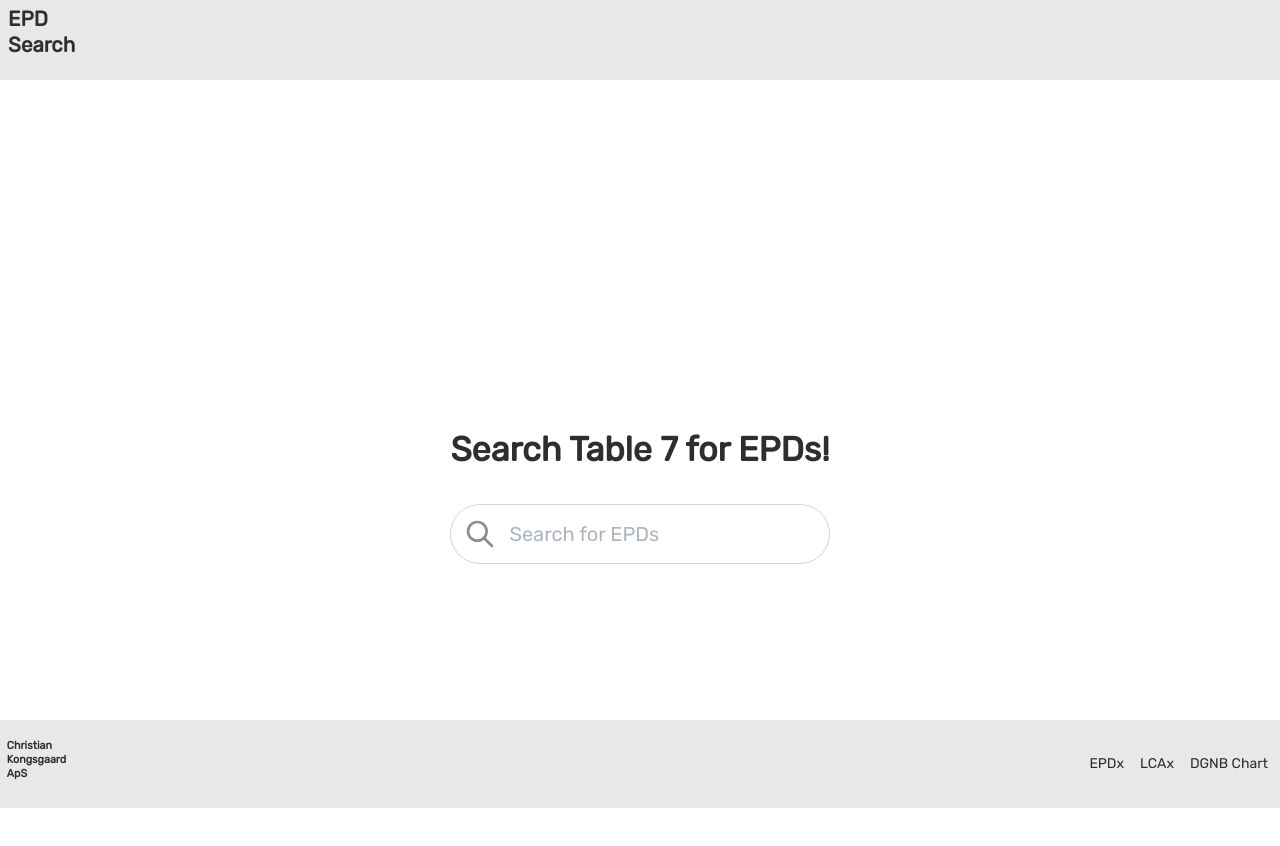
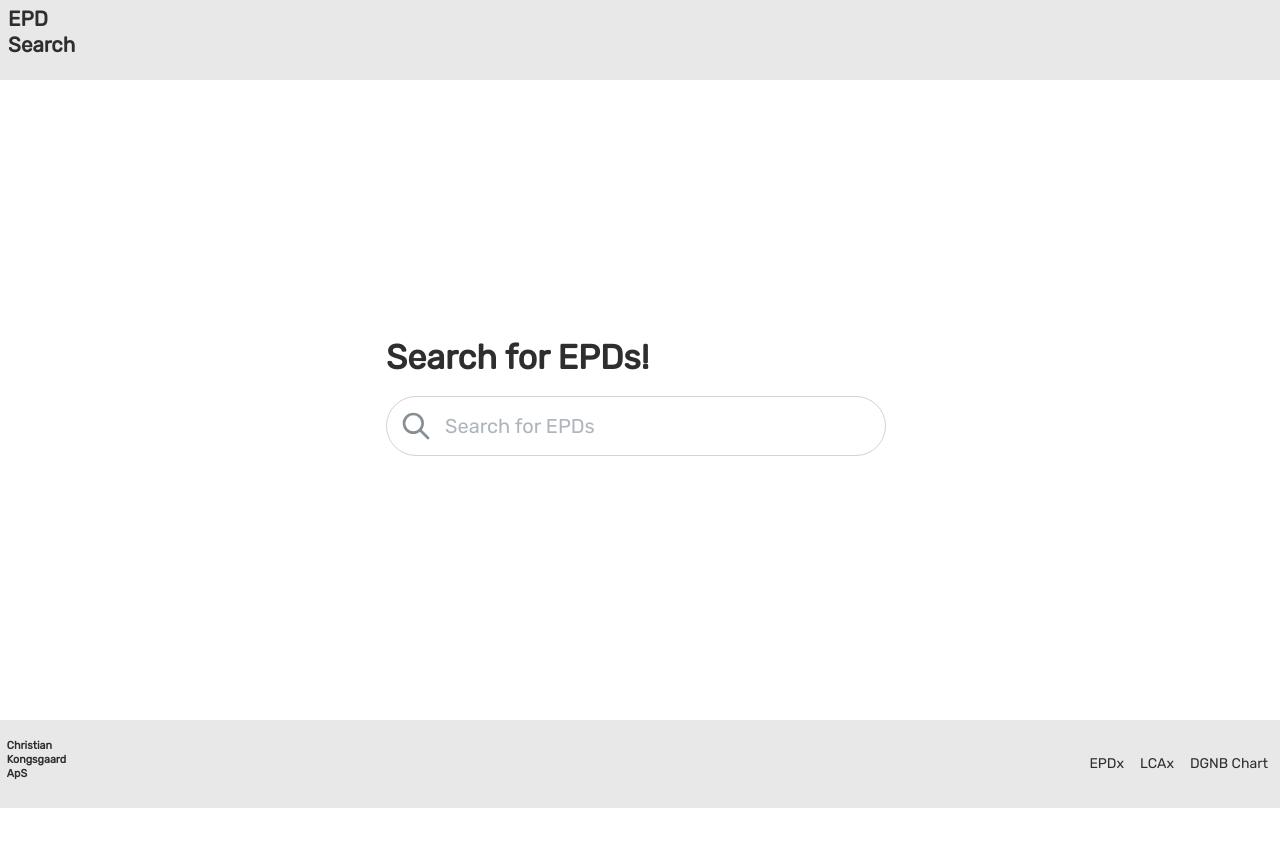
Before and after one commit to ocni-dtu/search-epds, a React (Vite) app: page / in a window 1280 px wide. Shown: the top 846 px of the page. After the commit the page ends 812 px from the top, so only its background shows below. Built offline with nearby package versions, Linux system fonts and the light colour scheme.

Commit message:
updated workflow

```diff
--- a/package.json
+++ b/package.json
@@ -7,7 +7,6 @@
     "dev": "vite --port 8000 --host",
     "build": "tsc && vite build",
     "preview": "vite preview",
-    "typecheck": "tsc --noEmit",
     "lint": "eslint src/**/*.{tsx,ts}",
     "lint:fix": "eslint --fix src/**/*.{tsx,ts}",
     "format": "prettier --check \"**/*.{ts,tsx}\"",
--- a/src/components/Header/Header.tsx
+++ b/src/components/Header/Header.tsx
@@ -1,23 +1,27 @@
 import React from 'react'
-import { Grid, useMantineTheme } from '@mantine/core'
-import { Link, useLocation } from 'react-router-dom'
+import { Grid, UnstyledButton, useMantineTheme } from '@mantine/core'
+import { useLocation } from 'react-router-dom'
 import { SearchBar } from '@components'
 import EPDLogo from '../../assets/epd_logo.svg?react'
+import { useNavigate } from 'react-router'
 
 export const Header = () => {
   const theme = useMantineTheme()
   const location = useLocation()
+  const navigate = useNavigate()
   const size = 80
 
   return (
     <header style={{ paddingLeft: 5, backgroundColor: theme.colors.light[1] }}>
       <Grid align='center'>
-        <Grid.Col span={{ xs: 12, sm: 1 }} py={0}>
-          <Link style={{ color: theme.black, textDecoration: 'unset' }} to='/'>
+        <Grid.Col span={{ xxs: 12, xs: 2, sm: 1 }} py={0}>
+          <UnstyledButton onClick={() => navigate('/')}>
             <EPDLogo width={size} height={size} />
-          </Link>
+          </UnstyledButton>
         </Grid.Col>
-        <Grid.Col span={{ xs: 12, sm: 8, md: 4 }}>{location.pathname === '/search' ? <SearchBar /> : null}</Grid.Col>
+        <Grid.Col span={{ xxs: 12, xs: 8, sm: 8, md: 4 }} pt={0}>
+          {location.pathname === '/search' ? <SearchBar /> : null}
+        </Grid.Col>
       </Grid>
     </header>
   )
--- a/src/components/SearchBar/SearchBar.tsx
+++ b/src/components/SearchBar/SearchBar.tsx
@@ -1,5 +1,5 @@
 import React, { useState } from 'react'
-import { TextInput } from '@mantine/core'
+import { Select, TextInput } from '@mantine/core'
 import { IconSearch } from '@tabler/icons-react'
 import { useNavigate } from 'react-router'
 import { useLocation } from 'react-router-dom'
@@ -26,6 +26,7 @@ export const SearchBar = () => {
       radius='xl'
       size={query ? 'sm' : 'xl'}
       leftSection={<IconSearch size={query ? '1rem' : '2rem'} />}
+      style={{ paddingRight: 8}}
     />
   )
 }
--- a/src/components/Theme/Theme.ts
+++ b/src/components/Theme/Theme.ts
@@ -14,6 +14,7 @@ export const theme = createTheme({
     xl: rem(20),
   },
   breakpoints: {
+    xxs: '24em',
     xs: '36em',
     sm: '48em',
     md: '62em',
--- a/src/pages/LandingPage/LandingPage.tsx
+++ b/src/pages/LandingPage/LandingPage.tsx
@@ -1,4 +1,4 @@
-import { Container, Flex, Title } from '@mantine/core'
+import { Container, Flex, Stack, Title } from '@mantine/core'
 import React from 'react'
 import { useViewportSize } from '@mantine/hooks'
 import { SearchBar } from '@components'
@@ -6,15 +6,13 @@ import { SearchBar } from '@components'
 export const LandingPage = () => {
   const { height } = useViewportSize()
   return (
-    <Container>
-      <Flex mih={height} gap='md' justify='center' align='center' direction='row' wrap='wrap'>
-        <div>
-          <Title order={1} mb='xl'>
-            Search Table 7 for EPDs!
-          </Title>
-          <SearchBar />
-        </div>
-      </Flex>
+    <Container size='xs'>
+      <Stack justify='center' h={height-200}>
+        <Title order={1}>
+          Search for EPDs!
+        </Title>
+        <SearchBar />
+      </Stack>
     </Container>
   )
 }
```
